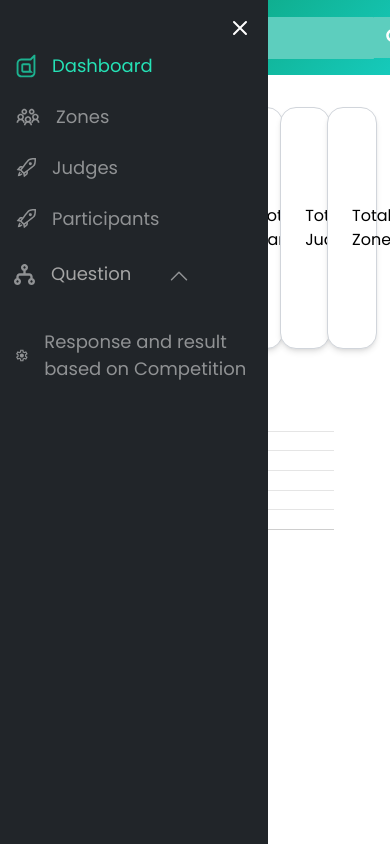
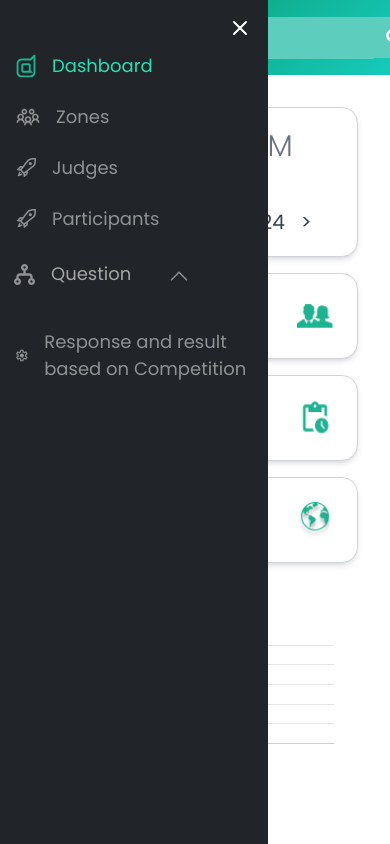
Before and after one commit to auxxweb/quran-webapp-admin, a React (Create React App) app: page / in a window 390 px wide. Shown: the top 844 px of the page. Built offline with nearby package versions, Linux system fonts and the light colour scheme; no server answers; sample sign-in values are in the browser's storage.

Commit message:
dashboard ui responsivness updated

```diff
--- a/src/components/DashBoardSection2.js
+++ b/src/components/DashBoardSection2.js
@@ -47,9 +47,9 @@ const DashBoardSection2 = () => {
 
   return (
     <>
-      <div className="flex">
+      <div className="flex flex-col space-y-4 sm:flex-row md:space-y-0">
         {/* Left Column (Large Section) */}
-        <div className=" w-96 px-2 py-5 text-left bg-white shadow-md border border-gray-300 gap-4  mr-4 flex flex-col items-center justify-center rounded-2xl">
+        <div className="w-full sm:w-96 px-2 py-5 text-left bg-white shadow-md border border-gray-300 gap-4  mr-4 flex flex-col items-center justify-center rounded-2xl">
           <div className="text-gray-500 text-3xl font-light pl-7 ">
             {formattedTime}
           </div>
@@ -70,7 +70,7 @@ const DashBoardSection2 = () => {
         </div>
 
         {/* Right Column (Grid of 6 items in 2 rows, 3 columns) */}
-        <div className="w-full grid grid-cols-3 gap-4">
+        <div className="w-full grid sm:grid-cols-2 md:grid-cols-3 gap-4">
           <div className="bg-white p-6 rounded-2xl flex items-center space-x-3 justify-between shadow-md border border-gray-300">
             <div className="flex flex-col ">
               <h2 className="text-3xl font-semibold">
```
